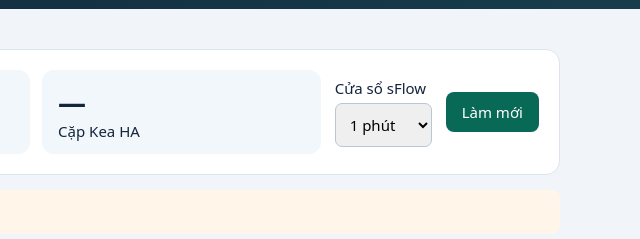
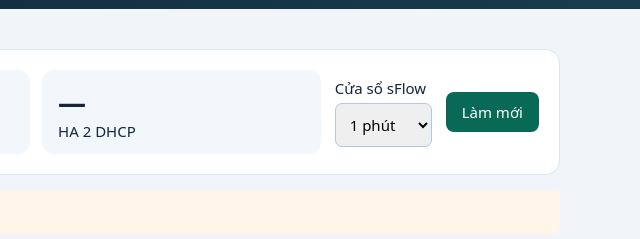
Before and after one commit to duong-dg/dhcp-mgmt-kea, a plain HTML site: page index.html in a window 1280 px wide. Shown: the part 138-377 px from the top of the page, 640-1280 px from the left. Drawn offline with Linux system fonts and the light colour scheme; no server answers.

Commit message:
Rename HA status card to HA 2 DHCP

```diff
--- a/index.html
+++ b/index.html
@@ -23,7 +23,7 @@
 <header class="bar"><div><small>QUẢN TRỊ MẠNG / DHCPV4</small><h1>GHA Network Manager</h1><div>Theo dõi subnet và địa chỉ đã cấp trên cặp máy chủ HA</div></div><form class="logout" method="post" action="/logout"><button>Đăng xuất</button></form></header>
 <main>
 <section class="bar">
-<div class="stats" id="overview-stats"><div><strong id="count">—</strong>Subnet</div><div><strong id="total">—</strong>Lease đang hoạt động</div><div><strong id="health">—</strong>Cặp Kea HA</div></div>
+<div class="stats" id="overview-stats"><div><strong id="count">—</strong>Subnet</div><div><strong id="total">—</strong>Lease đang hoạt động</div><div><strong id="health">—</strong>HA 2 DHCP</div></div>
 <a class="back" id="back" href="/" hidden>← Dashboard</a><label>Cửa sổ sFlow<select id="traffic-minutes"><option value="1" selected>1 phút</option><option value="5">5 phút</option><option value="15">15 phút</option></select></label><button id="refresh">Làm mới</button>
 </section>
 <p id="notice" class="notice" role="status"></p>
```
